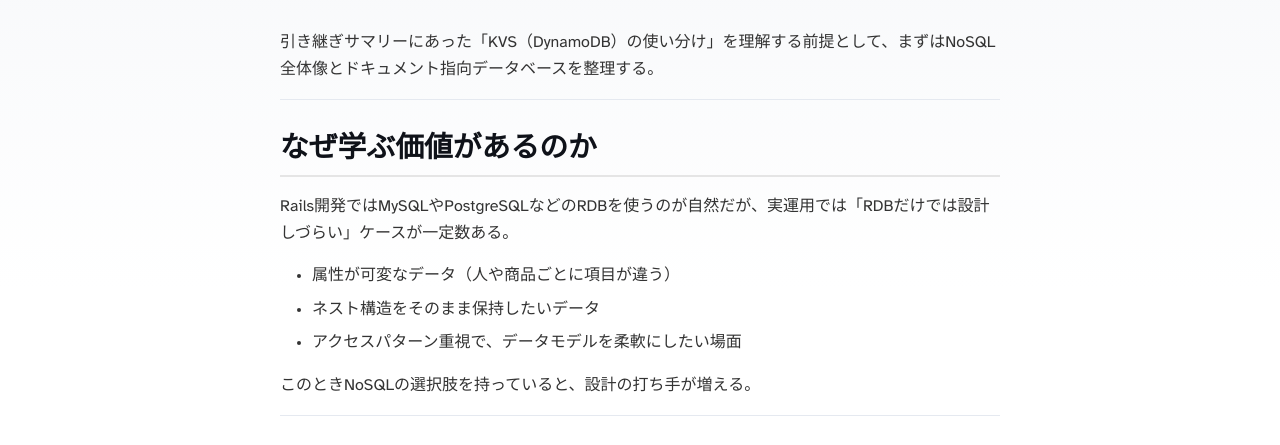
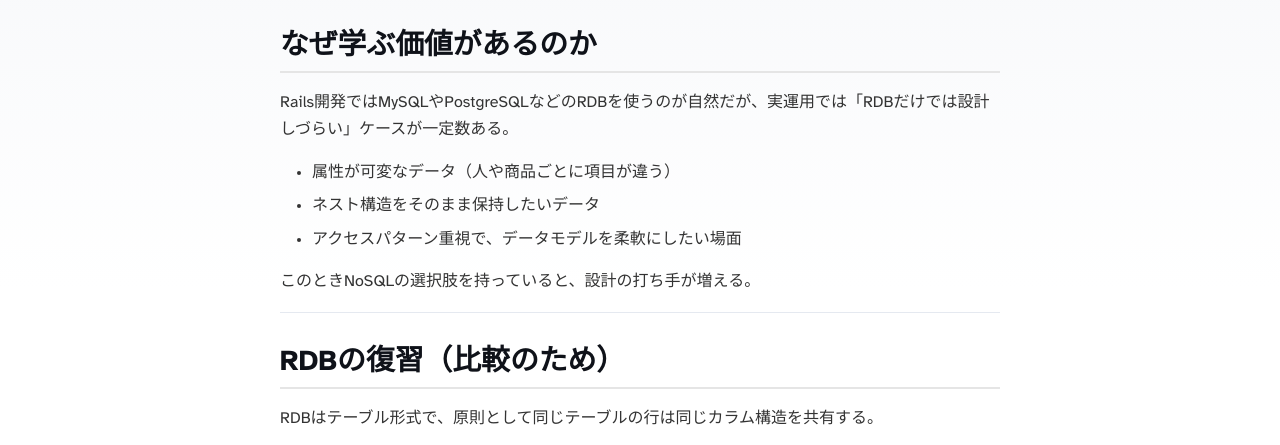
Before and after one commit to hiiragi17/daily-scraps, an Astro site: page /daily-scraps/blog/nosql-document-database in a window 1280 px wide. Shown: the part 311-756 px from the top of the page. Built offline with nearby package versions, Linux system fonts and the light colour scheme; Astro itself is replaced by a stand-in of ours; some packages are replaced by stand-ins of ours.

Commit message:
Edit NoSQL document database blog post
Removed introductory summary about KVS (DynamoDB) and NoSQL.

```diff
--- a/src/content/blog/2026/05/nosql-document-database.md
+++ b/src/content/blog/2026/05/nosql-document-database.md
@@ -5,10 +5,6 @@
 tags: ['データベース', 'NoSQL', 'MongoDB', 'DynamoDB', '設計']
 draft: false
 customSlug: 'nosql-document-database'
----
-
-引き継ぎサマリーにあった「KVS（DynamoDB）の使い分け」を理解する前提として、まずはNoSQL全体像とドキュメント指向データベースを整理する。
-
 ---
 
 ## なぜ学ぶ価値があるのか
```
